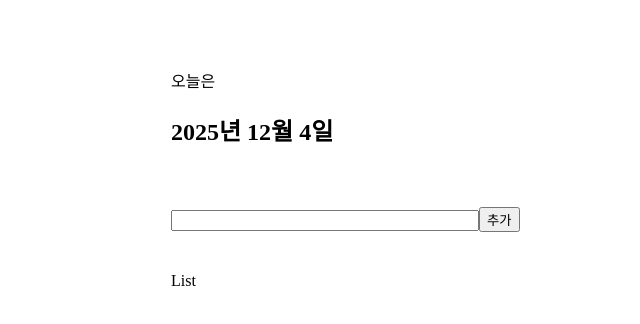
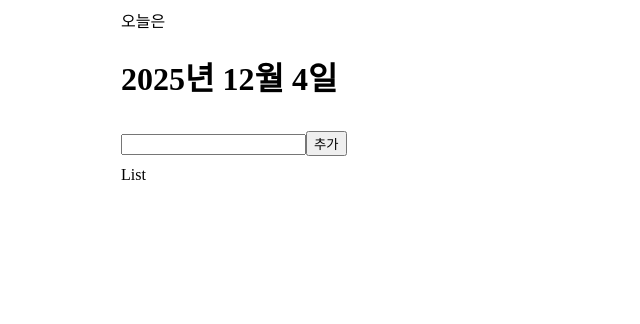
Before and after one commit to sorrybro2/react-todolist, a React (Vite) app: page / in a window 1280 px wide. Shown: the top 324 px of the page, without its empty margins (269-909 px from the left). Built offline with nearby package versions, Linux system fonts and the light colour scheme.

Commit message:
style: 클래스 app을 생성 후 전체적인 css 개선

```diff
--- a/src/App.css
+++ b/src/App.css
@@ -1,13 +1,7 @@
-section{
-  padding: 20px;
+.App{
+  width: 500px;
   margin: 0 auto;
-  width: 400px;
+  display: flex;
+  flex-direction: column;
+  gap: 10px;
 }
-
-body{
-  padding-top:40px;
-}
-
-input{
-  width: 300px
-}
--- a/src/App.jsx
+++ b/src/App.jsx
@@ -8,15 +8,11 @@ function App() {
 
   return (
     <>
-      <section>
-        <Header/>
-      </section>
-      <section>
-        <Editor/>
-      </section>
-      <section>
-        <List/>
-      </section>
+      <div className='App'>
+          <Header/>
+          <Editor/>
+          <List/>
+      </div>
     </>
   )
 }
```
